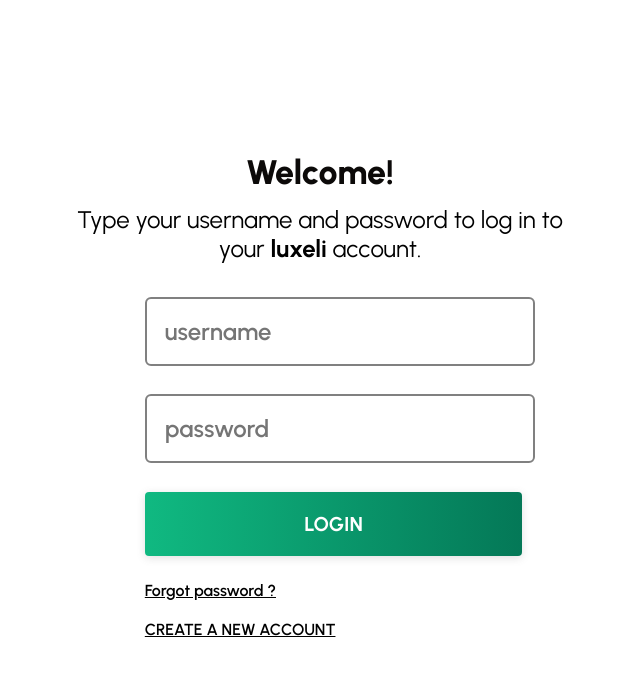
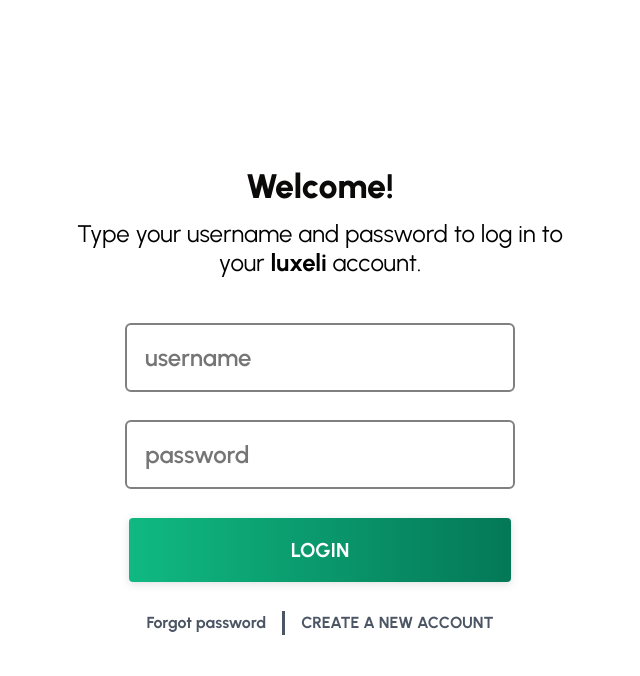
Before and after one commit to ramoniabiola/e-commerce-frontend, a React (Create React App) app: page /login in a window 1280 px wide. Shown: the top 676 px of the page, without its empty margins (320-960 px from the left). Built offline with nearby package versions, Linux system fonts and the light colour scheme.

Commit message:
aligned the input and button tag properly and re designed the regLink compponent

```diff
--- a/src/pages/Cart.js
+++ b/src/pages/Cart.js
@@ -257,15 +257,15 @@
         onClose={handleClose}
         aria-describedby="alert-dialog-slide-description"
       >
-        <DialogTitle style={{color: "#64748b", fontSize: "18px"}}>{"REMOVAL CONFIRMATION"}</DialogTitle>
+        <DialogTitle  style={{color: "#0d9488", fontSize: "18px"}}>{"REMOVAL CONFIRMATION"}</DialogTitle>
         <DialogContent>
           <DialogContentText id="alert-dialog-slide-description"  style={{color: "#1e293b"}}>
             {selectedCartItem && `Are you sure you want to remove "${selectedCartItem.title}" from your cart?`}
           </DialogContentText>
         </DialogContent>
         <DialogActions>
-          <Button onClick={handleClose}>CANCEL</Button>
-          <Button onClick={handleDelete}>REMOVE ITEM</Button>
+          <Button onClick={handleClose}  style={{color: "#9ca3af"}}>CANCEL</Button>
+          <Button onClick={handleDelete} style={{color: "#2dd4bf"}}>REMOVE ITEM</Button>
         </DialogActions>
       </Dialog>
       {isLoading && (
--- a/src/pages/Login.js
+++ b/src/pages/Login.js
@@ -6,53 +6,56 @@
 import { CircularProgress } from '@mui/material';
 import { useLogin } from '../redux/apiCalls';
 
-
-
-
 const Container = styled.div`
     width: 100vw;
     height: 100vh;
     display: flex;
     align-items: center;
     justify-content: center;
-`
+`;
+
 const Wrapper = styled.div`
     width: 38%;
+    display: flex;
+    flex-direction: column;
+    align-items: center;
     padding: 20px;
-     position: relative;
     ${MobileDevice({ width: "75%" })}
+`;
 
-`
 const Title = styled.h1`
     font-size: 34px;
     font-weight: 800;
     margin-bottom: 12px;
     text-align: center;
     color: #0c0a09;
-
-
-`
+`;
 
 const Desc = styled.div`
     font-size: 24px;
     font-weight: 400;
     margin-bottom: 12px;
     text-align: center;
+`;
 
-`
 const Form = styled.form`
     display: flex;
     flex-direction: column;
+    align-items: center;
     margin-top: 20px;
-    margin-left: 68px;
+    width: 100%;
+`;
+
+const InputContainer = styled.div`
     width: 80%;
-
-`
+    display: flex;
+    flex-direction: column;
+    align-items: center;
+`;
 
 const Input = styled.input`
-    flex: 1;
     width: 90%;
-    margin:  14px 0;
+    margin: 14px 0;
     padding: 18px;
     font-size: 24px;
     font-weight: 600;
@@ -67,13 +70,13 @@
 
     &:focus {
         border: 2px solid #10b981;
+    }
+`;
 
-    }
-`
 const Button = styled.button`
-    width: 97%;
+    width: 98%;
     border: none;
-    padding: 20px 20px;
+    padding: 20px;
     background: linear-gradient(to right, #10b981, #047857);
     color: white;
     cursor: pointer;
@@ -83,40 +86,47 @@
     font-weight: 700;
     box-shadow: rgba(99, 99, 99, 0.2) 0px 2px 8px 0px;
 
-    &:hover{
+    &:hover {
         background: linear-gradient(to right, #059669, #065f46);
     }
+`;
 
-`
+const NavContainer = styled.div`
+    display: flex;
+    align-items: center;
+    justify-content: center;
+    width: 100%;
+    margin-top: 14px;
+`;
+
 const RegLink = styled(Link)`
-    margin: 10px 0;
     font-size: 16px;
-    font-weight: 600;
-    text-decoration: underline;
+    font-weight: 700;
+    text-decoration: none;
     cursor: pointer;
-    color: black;
+    color: #4b5563;
+    margin: 0 16px;
 
-
-    &:hover{
+    &:hover {
         color: #047857;
         text-decoration: underline;
     }
 `;
 
+const StyledHr = styled.hr`
+    border: none;
+    height: 24px;
+    background-color: #4b5563;
+    width: 3px;
+`;
+
 const Error = styled.h2`
-    margin-top: 2px;
-    width: 80%;
-    padding: 14px 24px;
-    background-color: #fecaca;
-    border: 3px solid #991b1b;
+    width: 100%;
     font-weight: 600;
     font-size: 20px;
-    border-radius: 4px;
-    margin: 20px 0;
-    color: #991b1b;
-`
-
-
+    margin: 10px 0;
+    color: red;
+`;
 
 const Login = () => {
     const [username, setUsername] = useState("");
@@ -124,20 +134,18 @@
     const dispatch = useDispatch();
     const { login, error, isLoading } = useLogin();
 
-
-
     const handleClick = async (e) => {
         e.preventDefault();
-        await login(dispatch, { username, password }) // Perform login action
-
-    }
+        await login(dispatch, { username, password });
+    };
 
     return (
         <Container>
             <Wrapper>
                 <Title>Welcome!</Title>
-                <Desc>Type your username and  password to log in to your <b>luxeli</b> account.</Desc>
+                <Desc>Type your username and password to log in to your <b>luxeli</b> account.</Desc>
                 <Form>
+                    <InputContainer>
                         <Input
                             placeholder="username"
                             onChange={(e) => setUsername(e.target.value)}
@@ -148,15 +156,19 @@
                             onChange={(e) => setPassword(e.target.value)}
                         />
                         <Button onClick={handleClick} disabled={isLoading}>
-                        {isLoading ? <CircularProgress size={24} style={{ color: 'white'}} /> : "LOGIN"}
+                            {isLoading ? <CircularProgress size={24} style={{ color: 'white' }} /> : "LOGIN"}
                         </Button>
                         {error && <Error>{error}</Error>}
-                    <RegLink>Forgot password ?</RegLink>
+                    </InputContainer>
+                    <NavContainer>
+                        <RegLink>Forgot password</RegLink>
+                        <StyledHr />
                         <RegLink to="/register">CREATE A NEW ACCOUNT</RegLink>
+                    </NavContainer>
                 </Form>
             </Wrapper>
         </Container>
-    )
-}
+    );
+};
 
 export default Login;
```
Lines whose indentation alone changed are shown as unchanged.
